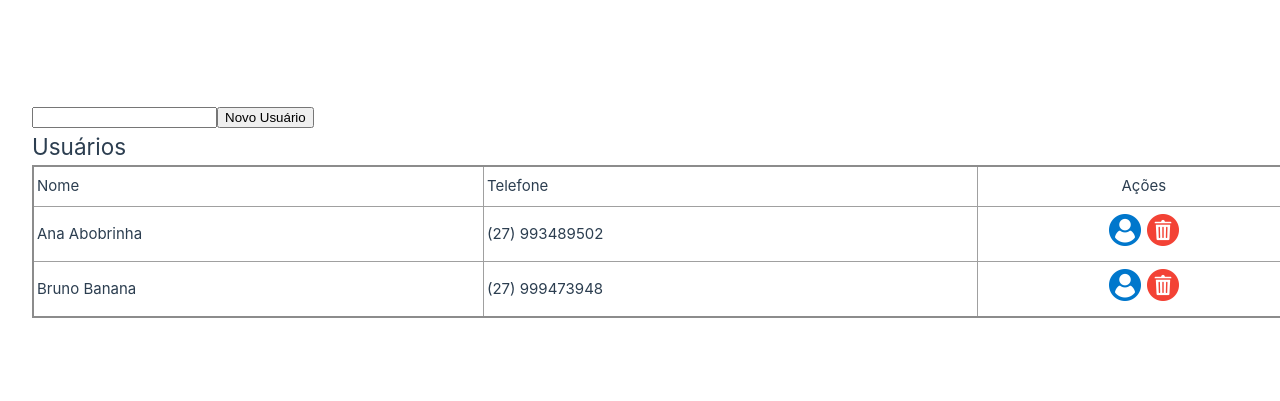
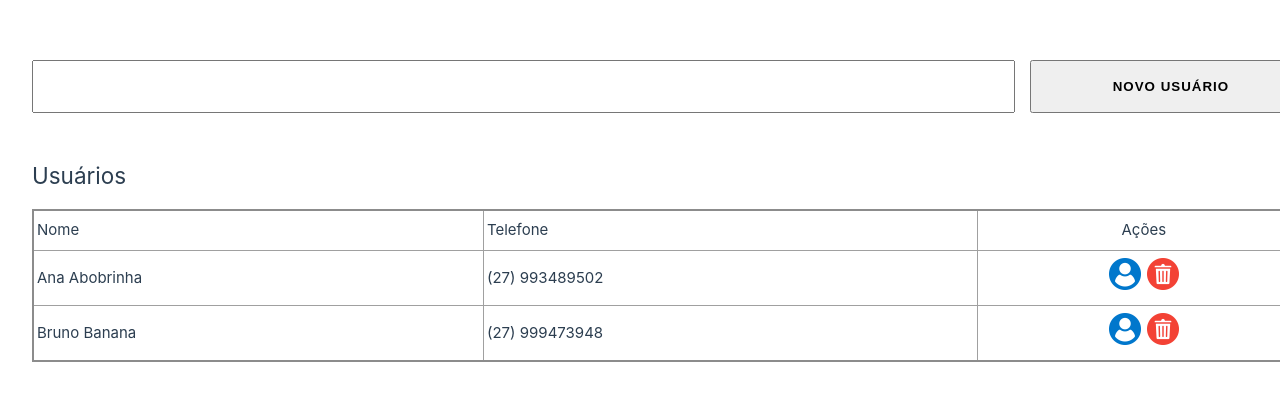
Before and after one commit to nnnnadia/frontend-project, a Vue app: page / in a window 1280 px wide. Shown: the part 189-590 px from the top of the page. Built offline with nearby package versions, Linux system fonts and the light colour scheme.

Commit message:
style: make the search bar fill the main width; space ListView elements

```diff
--- a/src/components/SearchBar.vue
+++ b/src/components/SearchBar.vue
@@ -11,7 +11,28 @@ function goToNewUserForm() {
 
 <template>
   <div class="search-bar">
-    <input type="text" v-model="searchQuery" />
+    <input class="search-bar-input" type="text" v-model="searchQuery" />
     <button type="button" @click="goToNewUserForm">Novo Usuário</button>
   </div>
 </template>
+
+<style scoped>
+.search-bar {
+  display: flex;
+  justify-content: stretch;
+  gap: 1em;
+}
+
+.search-bar input {
+  flex-grow: 4;
+  font-size: 1.5em;
+  padding: 0.5em 2em;
+}
+
+.search-bar button {
+  flex-grow: 1;
+  font-weight: bold;
+  letter-spacing: 1px;
+  text-transform: uppercase;
+}
+</style>
--- a/src/components/UserList.vue
+++ b/src/components/UserList.vue
@@ -6,6 +6,7 @@ const props = defineProps({
 })
 </script>
 <template>
+  <section class="user-table-section">
     <h2>Usuários</h2>
     <table class="user-table">
       <thead>
@@ -19,9 +20,16 @@ const props = defineProps({
         <UserRow v-for="user in props.users" :key="user.id" :user="user" />
       </tbody>
     </table>
+  </section>
 </template>
 
 <style>
+.user-table-section {
+  display: flex;
+  flex-direction: column;
+  gap: 1em;
+}
+
 .user-table {
   min-width: 1280px;
   border-collapse: collapse;
--- a/src/views/ListView.vue
+++ b/src/views/ListView.vue
@@ -15,3 +15,11 @@ const props = defineProps({
     <UserList :users="props.users" />
   </main>
 </template>
+
+<style scoped>
+main {
+  display: flex;
+  flex-direction: column;
+  gap: 3em;
+}
+</style>
```
Lines whose indentation alone changed are shown as unchanged.
